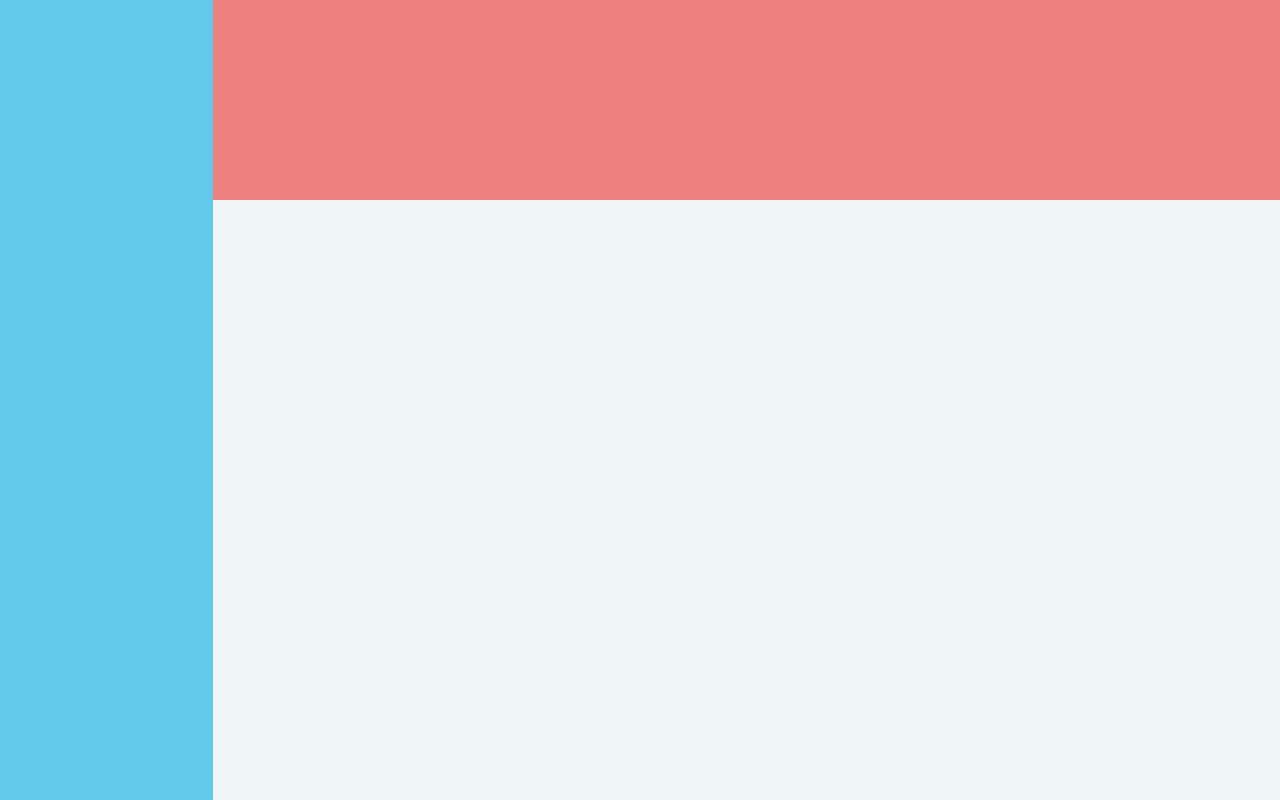
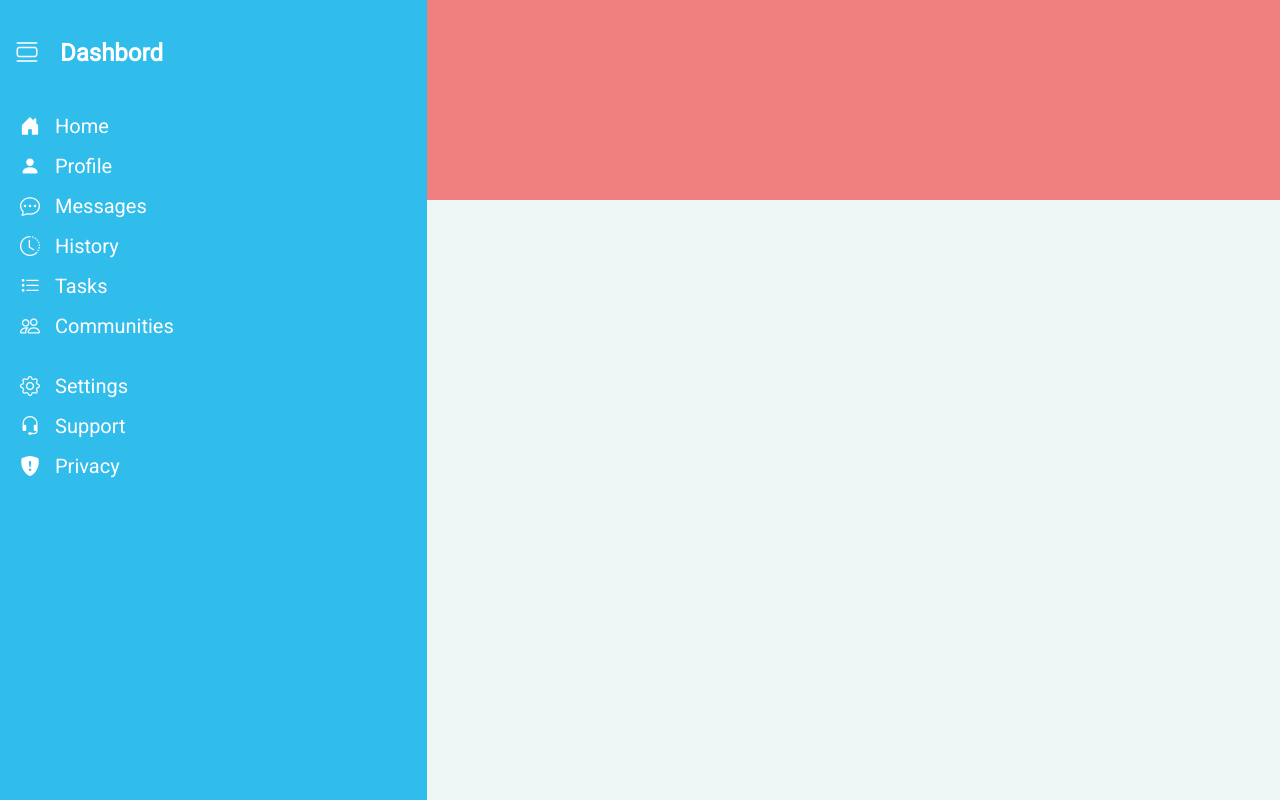
Before and after one commit to nandakishore00/Admin-dashboard, a website: page index.html in a window 1280 px wide. Drawn offline with nearby package versions, Linux system fonts and the light colour scheme.

Commit message:
add icons & options in dashboard

```diff
--- a/index.css
+++ b/index.css
@@ -1,25 +1,45 @@
-*{
+body,html{
 margin:0px;
-height: 100%;
+height:100%;
 }
 .container{
 display: grid;
-height: 100%;
+height:100%;
 grid-template-columns: repeat(6,1fr);
 grid-template-rows: repeat(8,1fr);
 }
 .dashboard{
- background-color: rgb(99, 201, 235);
- grid-column: 1/2;
+ background-color: rgb(48, 189, 236);
+ grid-column: 1/3;
  grid-row:1/9;
+ color:white;
+ font-family: 'Roboto', sans-serif;
 }
 .header{
     background-color: lightcoral;
-    grid-column: 2/8;
+    grid-column: 3/8;
     grid-row: 1/3;
+
 }
 .project-cards{
     background: rgb(238, 246, 246);
-    grid-column: 2/8;
+    grid-column: 3/8;
     grid-row:3/9;
 }
+p{
+padding:15px;
+font-size:24px;
+font-weight: 900;
+}
+ul{
+    padding-left:0px;
+    font-size: 20px;
+    list-style-type: none;
+}
+li{
+
+    padding:8px 20px;
+}
+.icon{
+padding-right:15px
+}
--- a/index.html
+++ b/index.html
@@ -5,11 +5,30 @@
     <meta http-equiv="X-UA-Compatible" content="IE=edge">
     <meta name="viewport" content="width=device-width, initial-scale=1.0">
     <title>Document</title>
+    <link rel="preconnect" href="https://fonts.googleapis.com">
+    <link rel="preconnect" href="https://fonts.gstatic.com" crossorigin>
+    <link href="https://fonts.googleapis.com/css2?family=Roboto&display=swap" rel="stylesheet">
+    <link rel="stylesheet" href="https://cdn.jsdelivr.net/npm/bootstrap-icons@1.10.3/font/bootstrap-icons.css">
     <link rel="stylesheet" href="index.css">
+
 </head>
 <body>
     <div class='container'>
         <div class="dashboard">
+            <p><i class="bi bi-view-list icon"></i> Dashbord</p>
+            <ul>
+                <li><i class="bi bi-house-door-fill icon"></i>Home</li>
+                <li><i class="bi bi-person-fill icon"></i>Profile</li>
+                <li><i class="bi bi-chat-dots icon"></i>Messages</li>
+                <li><i class="bi bi-clock-history icon"></i>History</li>
+                <li><i class="bi bi-list-task icon"></i>Tasks</li>
+                <li><i class="bi bi-people icon"></i>Communities</li>
+            </ul>
+            <ul>
+                <li><i class="bi bi-gear icon"></i>Settings</li>
+                <li><i class="bi bi-headset icon"></i>Support</li>
+                <li><i class="bi bi-shield-fill-exclamation icon"></i>Privacy</li>
+            </ul>
 
         </div>
         <div class="header">
--- /dev/null
+++ b/package.json
@@ -0,0 +1,5 @@
+{
+  "dependencies": {
+    "bootstrap-icons": "^1.10.3"
+  }
+}
```
Also changed, not shown: 1 other file.
